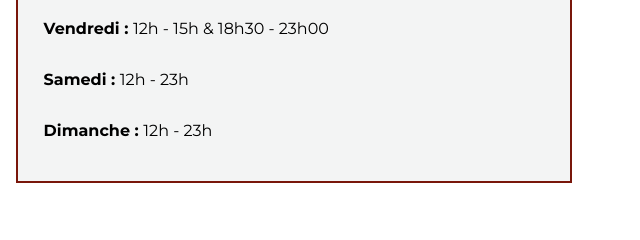
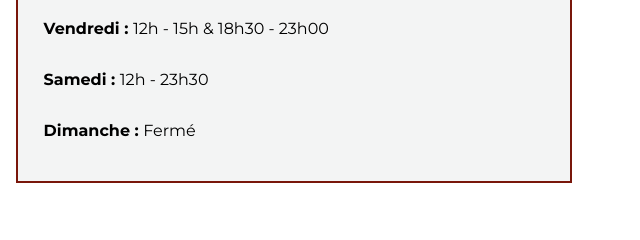
Before and after one commit to veysibhr/MALDAGRILL, a plain HTML site: page index.html in a window 1280 px wide. Shown: the part 2016-2256 px from the top of the page, 634-1274 px from the left. Drawn offline with Linux system fonts and the light colour scheme.

Commit message:
Update index.html

```diff
--- a/index.html
+++ b/index.html
@@ -102,8 +102,8 @@
                     <p><span>Mercredi :  </span> 12h - 15h & 18h30 - 22h30</p>
                     <p><span>Jeudi :    </span> 12h - 15h & 18h30 - 22h30</p>
                     <p><span>Vendredi : </span> 12h - 15h & 18h30 - 23h00</p>
-                    <p><span>Samedi :   </span> 12h - 23h</p>
-                    <p><span>Dimanche : </span> 12h - 23h</p>
+                    <p><span>Samedi :   </span> 12h - 23h30</p>
+                    <p><span>Dimanche : </span> Fermé </p>
                 </div>
             </div>
         </div>
@@ -152,11 +152,11 @@ function toggleMenu() {
     var hamburger = document.querySelector(".menu-hamburger");
 
     if (menu.style.right === "0%") {
-        menu.style.right = "-100%"; // Ferme le menu
-        hamburger.style.display = "block"; // Montre le hamburger
+        menu.style.right = "-100%";
+        hamburger.style.display = "block";
     } else {
         menu.style.right = "0"; // Ouvre le menu
-        hamburger.style.display = "none"; // Cache le hamburger
+        hamburger.style.display = "none";
     }
 }
 */
@@ -164,7 +164,7 @@ window.addEventListener('click', function(event) {
     var menu = document.getElementById("mobileMenu");
     var menuButton = document.querySelector(".menu-hamburger");
 
-    // Si le clic est en dehors du menu et pas sur le bouton du menu, fermer le menu
+
     if (menu.style.right == "0" && !menu.contains(event.target) && !menuButton.contains(event.target)) {
         menu.style.right = "-100%";
     }
```
